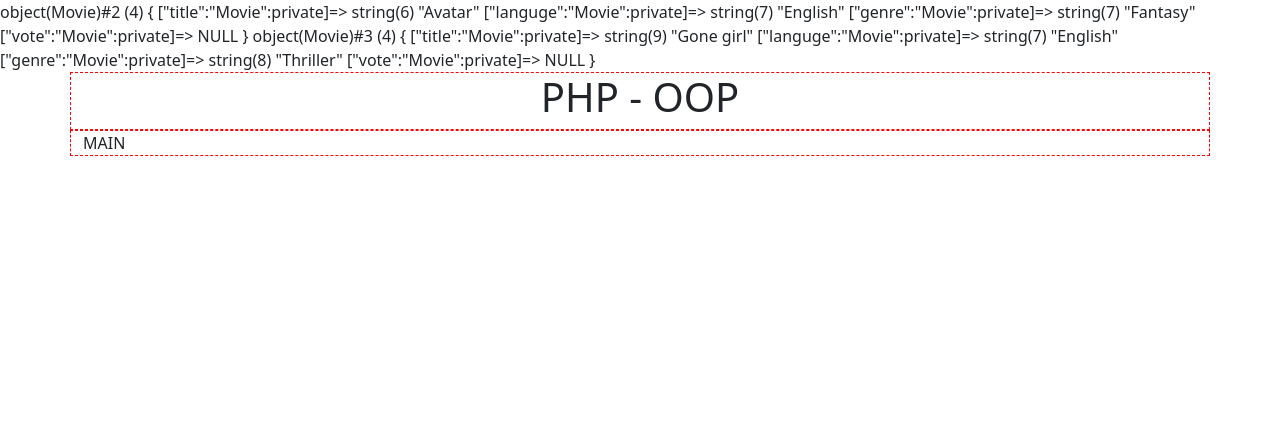
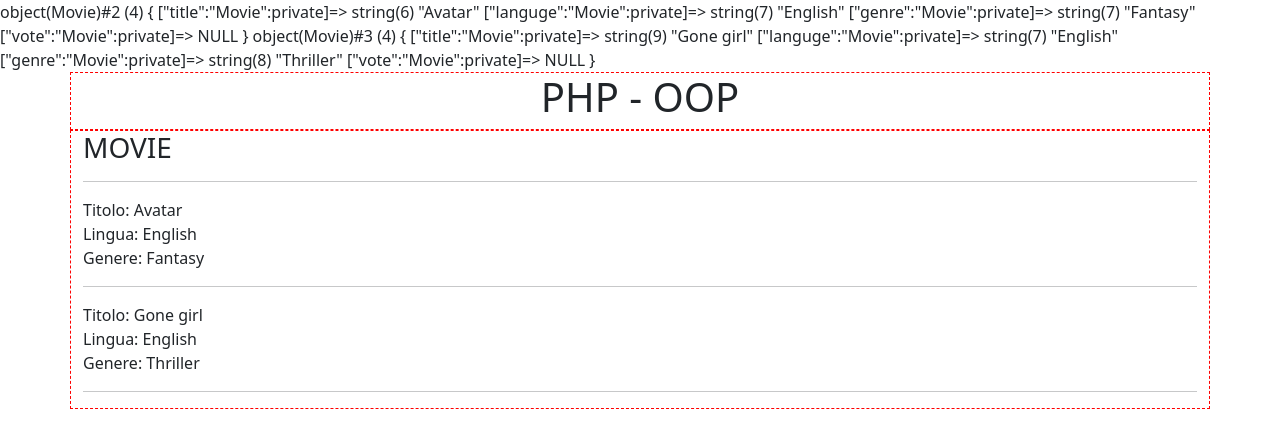
Before and after one commit to GiordanoDiego/php-oop-1, a PHP site: page / in a window 1280 px wide. Shown: the top 448 px of the page. Run offline with PHP 8.4, Linux system fonts and the light colour scheme; some libraries are stand-ins or nearby versions.

Commit message:
completed

```diff
--- a/front-end/index.php
+++ b/front-end/index.php
@@ -19,6 +19,10 @@
             }else{
                 var_dump("Errore, inserisci un voto tra 0 e 5 in numeri");
             }
+        }
+
+        public function getFullInfo(){
+            return "Titolo: ".$this->title."<br>"."Lingua: ".$this->languge."<br>"."Genere: ".$this->genre." ";
         }
     };
 
@@ -61,7 +65,18 @@
             <!-- START MAIN -->
             <main>
                 <div class="container">
-                    MAIN
+                    <div>
+                        <h3>MOVIE</h3>
+                        <hr>
+                        <div>
+                            <?php echo $avatar->getFullInfo();?>
+                            <hr>
+                        </div>
+                        <div>
+                            <?php echo $gone_girl->getFullInfo();?>
+                            <hr>
+                        </div>
+                    </div>
                 </div>
             </main>
             <!-- END MAIN -->
```
